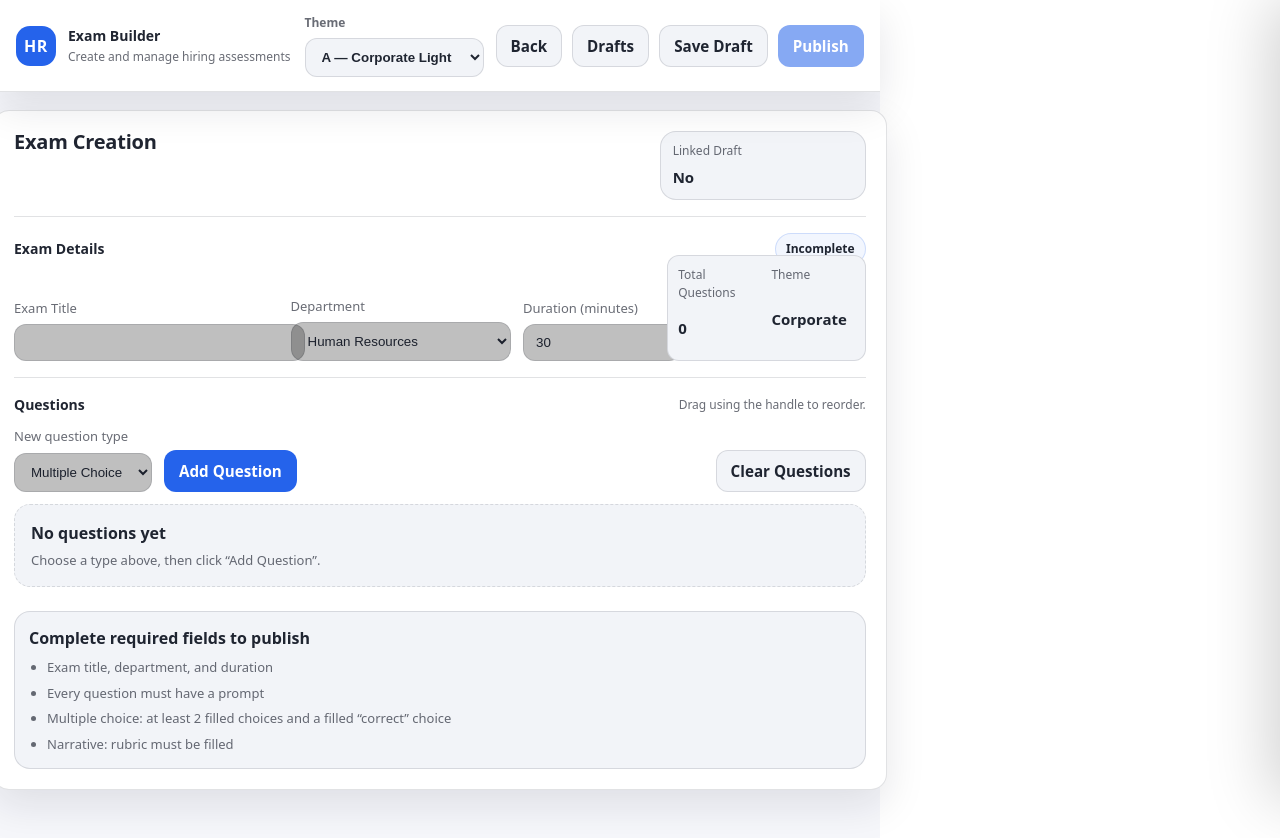
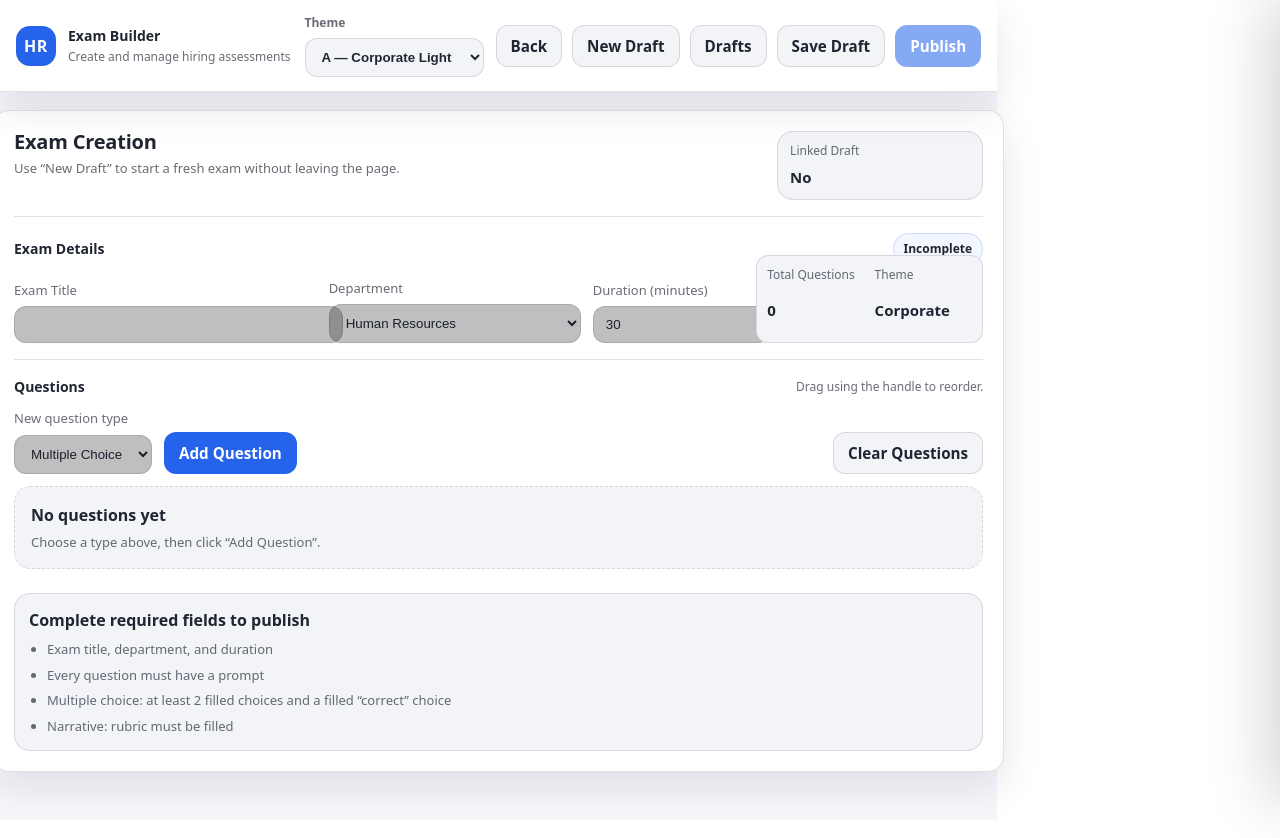
Before and after one commit to jjacobdela/school-auth-prototype, a React (Vite) app in the folder client/: page /exam-creation in a window 1280 px wide. Built offline with nearby package versions, Linux system fonts and the light colour scheme; sample sign-in values are in the browser's storage; the HTML template or start-up script is replaced by a standard one.

Commit message:
new draft button
jsx file changed only

```diff
--- a/client/src/pages/ExamCreation.jsx
+++ b/client/src/pages/ExamCreation.jsx
@@ -226,6 +226,30 @@ export default function ExamCreation() {
     setConfirmClearAll(false);
   }
 
+  function resetBuilderToNewDraft() {
+    const hasWork =
+      examTitle.trim().length > 0 ||
+      questions.length > 0 ||
+      String(durationMinutes).trim().length > 0;
+
+    const ok = !hasWork
+      ? true
+      : window.confirm("Start a new draft? Your current unsaved changes will be cleared.");
+
+    if (!ok) return;
+
+    setCurrentDraftId(null);
+    setExamTitle("");
+    setDepartment(DEPARTMENT_OPTIONS[0]);
+    setDurationMinutes(30);
+    setNewQuestionType("multiple_choice");
+    setQuestions([]);
+
+    setDraftsOpen(false);
+    setDraftToDelete(null);
+    setConfirmClearAll(false);
+  }
+
   function saveDraft() {
     const now = Date.now();
 
@@ -415,6 +439,10 @@ export default function ExamCreation() {
               Back
             </button>
 
+            <button className="navButton" onClick={resetBuilderToNewDraft}>
+              New Draft
+            </button>
+
             <button className="navButton" onClick={toggleDrafts}>
               Drafts
             </button>
@@ -465,7 +493,9 @@ export default function ExamCreation() {
             <div className="drawerEmpty">
               <div className="drawerEmptyTitle">No drafts found</div>
               <div className="drawerEmptyText">
-                {drafts.length === 0 ? "Click “Save Draft” to create your first draft." : "Try a different search term."}
+                {drafts.length === 0
+                  ? "Click “Save Draft” to create your first draft."
+                  : "Try a different search term."}
               </div>
             </div>
           ) : (
@@ -515,7 +545,11 @@ export default function ExamCreation() {
                       <div className="confirmRow">
                         <div className="confirmText">Delete this draft?</div>
                         <div className="confirmActions">
-                          <button className="dangerButton dangerButtonSmall" type="button" onClick={() => deleteDraftById(d.id)}>
+                          <button
+                            className="dangerButton dangerButtonSmall"
+                            type="button"
+                            onClick={() => deleteDraftById(d.id)}
+                          >
                             Delete
                           </button>
                           <button className="navButton" type="button" onClick={() => setDraftToDelete(null)}>
@@ -530,7 +564,6 @@ export default function ExamCreation() {
             </div>
           )}
 
-          {/* Danger Zone: only global destructive action */}
           <div className="drawerDangerZone">
             <div className="drawerDangerTitle">Danger Zone</div>
             <div className="drawerDangerText">
@@ -580,6 +613,7 @@ export default function ExamCreation() {
           <div className="topRow">
             <div className="pageTitleArea">
               <h1 className="pageTitle">Exam Creation</h1>
+              <p className="pageSubtitle">Use “New Draft” to start a fresh exam without leaving the page.</p>
             </div>
 
             <div className="draftIndicator">
```
